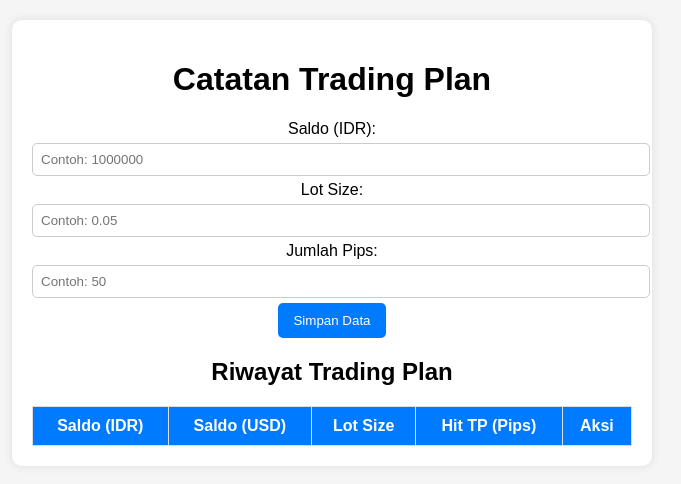
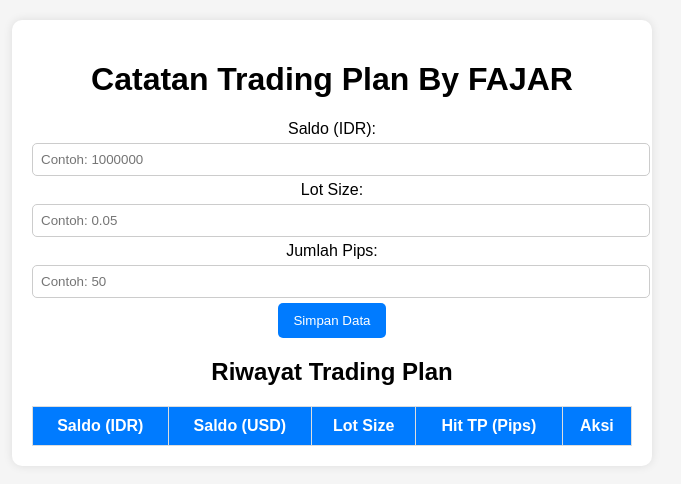
Before and after one commit to FajarHosting/Trading-plan, a plain HTML site: page index.html in a window 1280 px wide. Shown: the whole page, without its empty margins (308-989 px from the left). Drawn offline with Linux system fonts and the light colour scheme.

Commit message:
Update index.html

```diff
--- a/index.html
+++ b/index.html
@@ -8,7 +8,7 @@
 </head>
 <body>
     <div class="container">
-        <h1>Catatan Trading Plan</h1>
+        <h1>Catatan Trading Plan By FAJAR</h1>
 
         <div class="input-section">
             <label>Saldo (IDR):</label>
```
